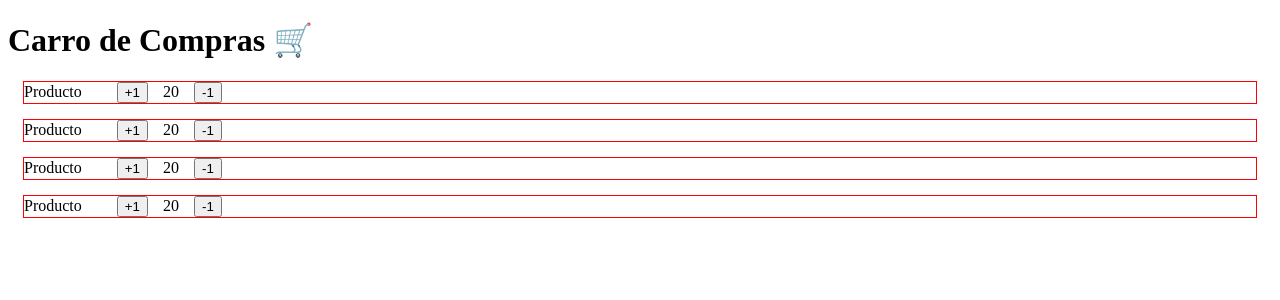
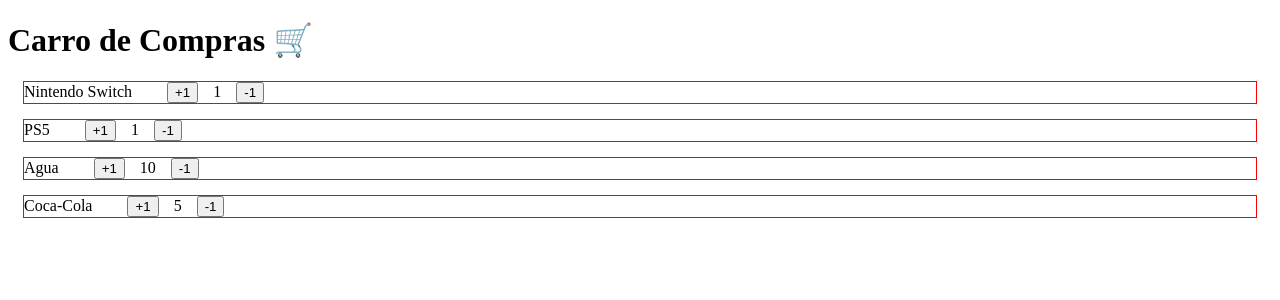
Before and after one commit to lmsf-101/Curso-React, a React (Vite) app in the folder 02-first-steps/: page / in a window 1280 px wide. Shown: the top 300 px of the page. Built offline with nearby package versions, Linux system fonts and the light colour scheme.

Commit message:
42. Uso de props para mostrar info en componentes

```diff
--- a/02-first-steps/src/FirstStepsApp.tsx
+++ b/02-first-steps/src/FirstStepsApp.tsx
@@ -5,10 +5,10 @@
 			<>
 					<h1>Carro de Compras 🛒</h1>
 
-					<ItemCounter/>
-					<ItemCounter/>
-					<ItemCounter/>
-					<ItemCounter/>
+					<ItemCounter nombre="Nintendo Switch" cantidad={1}/>
+					<ItemCounter nombre="PS5" cantidad={1}/>
+					<ItemCounter nombre="Agua"/>
+					<ItemCounter nombre="Coca-Cola" cantidad={5}/>
 			</>
 	);
 }
--- a/02-first-steps/src/shopping-cart/ItemCounter.tsx
+++ b/02-first-steps/src/shopping-cart/ItemCounter.tsx
@@ -1,6 +1,16 @@
 import React from 'react'
 
-export const ItemCounter = () => {
+interface Producto {
+  nombre: string,
+  cantidad?: number // El signo de interrogación hace que la propiedad sea opcional
+}
+
+// React utiliza props como una forma de enviar  información a los
+// componentes:
+
+// Como buena practica, se pueden emplear interfaces para indiciar
+// que tipo de parametros / datos se esperan introducir:
+export const ItemCounter = ({ nombre, cantidad }: Producto) => {
   return (
     <section style={{
       display: 'flex',
@@ -13,11 +23,11 @@
         <span style={{
           marginRight: 20
         }}>
-          Producto
+          {nombre}
         </span>
 
         <button>+1</button>
-        <span>20</span>
+        <span>{cantidad ? cantidad : 10}</span>
         <button>-1</button>
 
     </section>
```
